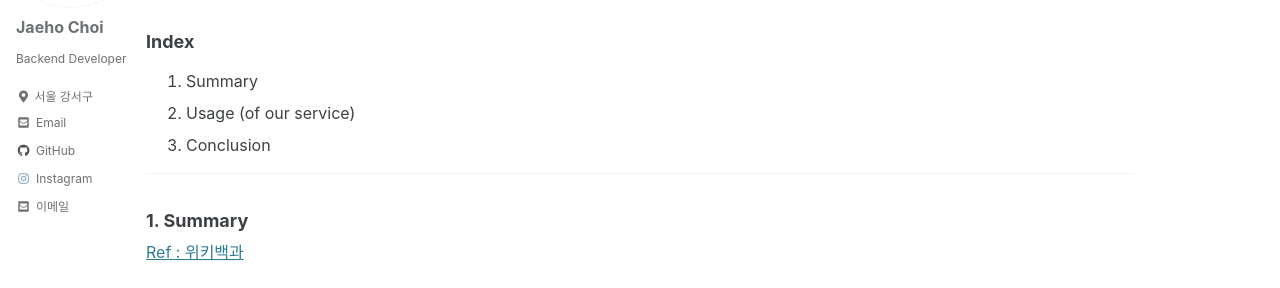
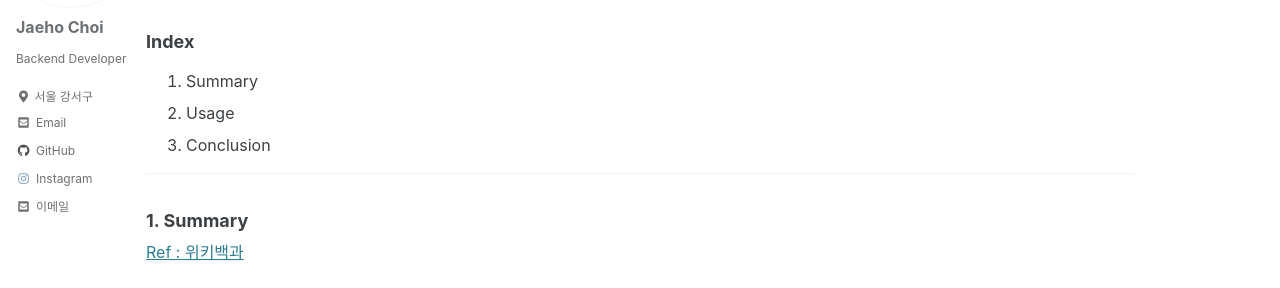
Before and after one commit to JulySeven1995/JulySeven1995.github.io, a Jekyll site: the page built from _posts/dev/2022-06-23-builder-pattern.md, in a window 1280 px wide and 900 px high. Shown: the part 158-446 px from the top of the window. Built offline with Jekyll 4.4.1, drawn with Linux system fonts in a browser that asks for light colours; cached includes are drawn as plain includes.

Commit message:
edit post

```diff
--- a/_posts/dev/2022-06-23-builder-pattern.md
+++ b/_posts/dev/2022-06-23-builder-pattern.md
@@ -11,7 +11,7 @@ comments: true
 ### Index
 
 1. Summary
-2. Usage (of our service)
+2. Usage
 3. Conclusion
 
 ---
```
